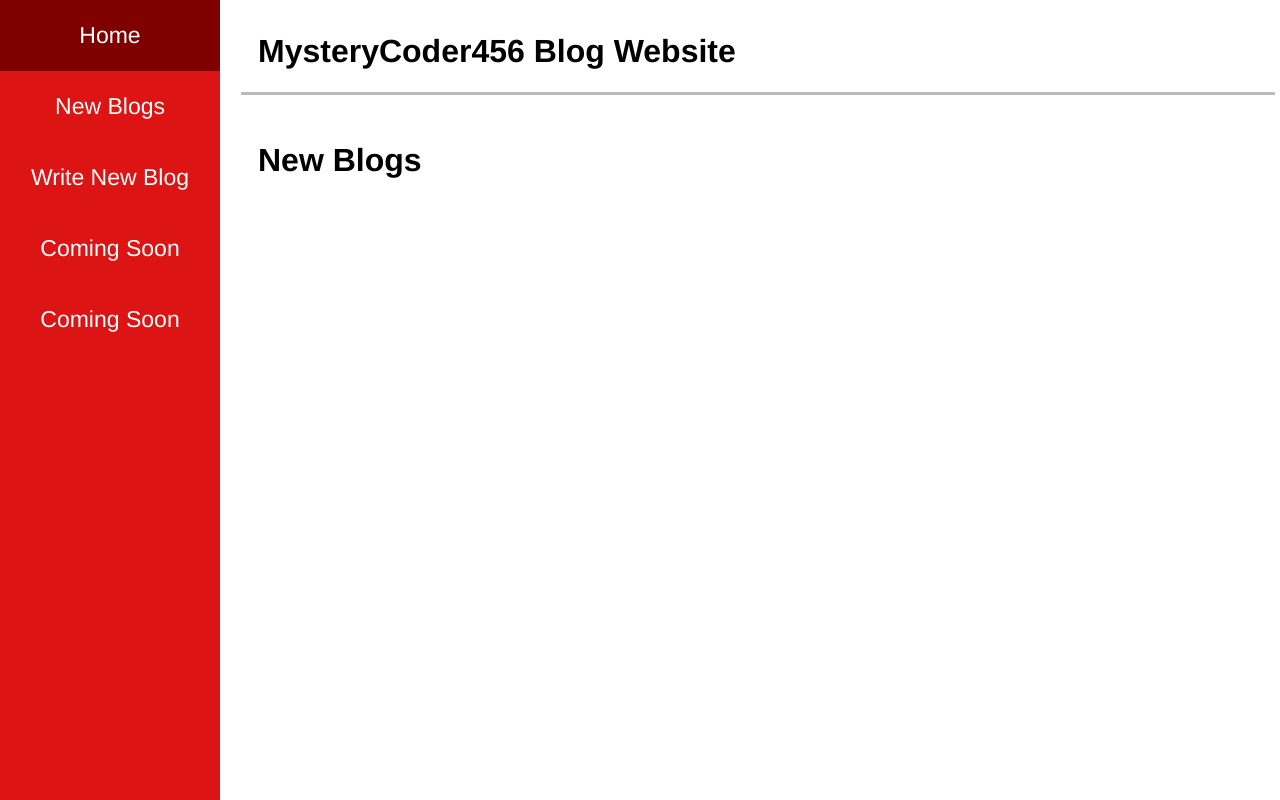
After one commit to MysteryCoder456/Blog-App, a Django app: template blog/templates/blog/blogs.html in a window 1280 px wide. The commit adds this page. Run offline with Django 3.2, Linux system fonts and the light colour scheme; the template is opened without the code that fills it, so the values that code supplies are empty.

Commit message:
Added New Blogs Page

```diff
--- a/blog/templates/blog/base.html
+++ b/blog/templates/blog/base.html
@@ -4,14 +4,14 @@
 <head>
     <meta charset="UTF-8">
     <meta name="viewport" content="width=device-width, initial-scale=1.0">
-    <title>{% block title %}Base Template{% endblock %}</title>
+    <title>{% block title %}Base Template{% endblock %} - MC456 Blog Site</title>
     <link rel="stylesheet" type="text/css" href="{% static 'blog/styles.css' %}">
 </head>
 <body>
 
     <div class="sidenav">
         <a href="/">Home</a>
-        <a href="#">New Blogs</a>
+        <a href="/blogs">New Blogs</a>
         <a href="#">Write New Blog</a>
         <a href="#">Coming Soon</a>
         <a href="#">Coming Soon</a>
@@ -19,7 +19,8 @@
 
     <div class="main">
         <h1>MysteryCoder456 Blog Website</h1>
-        <hr size="4">
+        <hr size="5">
+        <br>
         {% block main %}
         {% endblock %}
     </div>
--- /dev/null
+++ b/blog/templates/blog/blogs.html
@@ -0,0 +1,20 @@
+{% extends 'blog/base.html' %}
+
+{% block title %}
+    New Blogs
+{% endblock %}
+
+{% block main %}
+
+    <h1>New Blogs</h1>
+
+    {% for blog in bloglist.blog_set.all %}
+
+        <hr size="3">
+        <h2>{{blog.title}}</h2>
+        <p>{{blog.content}}</p>
+        <hr size="3">
+
+    {% endfor %}
+
+{% endblock %}
--- a/blog/templates/blog/home.html
+++ b/blog/templates/blog/home.html
@@ -1,13 +1,15 @@
 {% extends 'blog/base.html' %}
 
 {% block title %}
-    Home - MC456 Blog Site
+    Home
 {% endblock %}
 
 {% block main %}
-    <h2>Welcome to the Home Page</h2>
+
+    <h2>Welcome to the my site!</h2>
     <h2>
         This is a Simple Blog App made by a 13 y/o kid. <br>
         You can blog and talk about any thing that interests you.
     </h2>
+
 {% endblock %}
--- a/blog/urls.py
+++ b/blog/urls.py
@@ -3,4 +3,5 @@ from . import views
 
 urlpatterns = [
     path("", views.home, name="home"),
+    path("blogs/", views.blogs, name="new_blogs")
 ]
```
Also changed, not shown: blog/views.py (+8 -1 lines).
